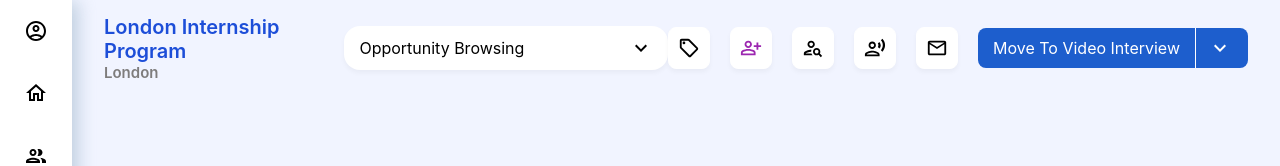
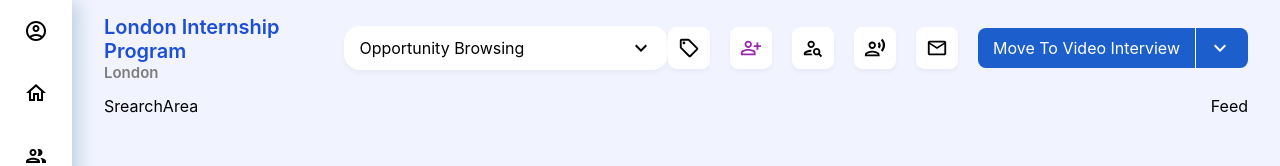
Before and after one commit to 12saif/London-Internship-Program, a React (Vite) app: page / in a window 1280 px wide. Shown: the top 166 px of the page. Built offline with nearby package versions, Linux system fonts and the light colour scheme.

Commit message:
Create fees section

```diff
--- /dev/null
+++ b/src/Screens/Home/Feed/Feed.jsx
@@ -0,0 +1,7 @@
+import React from 'react'
+
+const Feed = () => {
+  return <div>Feed</div>;
+}
+
+export default Feed
--- a/src/Screens/Home/Home.css
+++ b/src/Screens/Home/Home.css
@@ -3,9 +3,15 @@
     margin: 0;
 }
 
-.home_container {
+.home_header {
     height: 56px;
     display: flex;
     align-items: center;
     /* background-color: red; */
 }
+
+.search-and-FeedAreas {
+    display: flex;
+    margin-top: 20px;
+    justify-content: space-between;
+}
--- a/src/Screens/Home/Home.jsx
+++ b/src/Screens/Home/Home.jsx
@@ -1,11 +1,19 @@
 import React from "react";
 import "./Home.css";
 import TopHeader from "./Header/TopHeader";
+import SrearchArea from "./SearchArea/SearchArea";
+import Feed from './Feed/Feed';
 
 const Home = () => {
   return (
     <div className="home_container">
-      <TopHeader />
+      <div className="home_header">
+        <TopHeader />
+      </div>
+      <div className="search-and-FeedAreas">
+        <SrearchArea />
+        <Feed />
+      </div>
     </div>
   );
 };
--- /dev/null
+++ b/src/Screens/Home/SearchArea/SearchArea.jsx
@@ -0,0 +1,9 @@
+import React from 'react'
+
+const SrearchArea = () => {
+  return (
+    <div>SrearchArea</div>
+  )
+}
+
+export default SrearchArea
```
